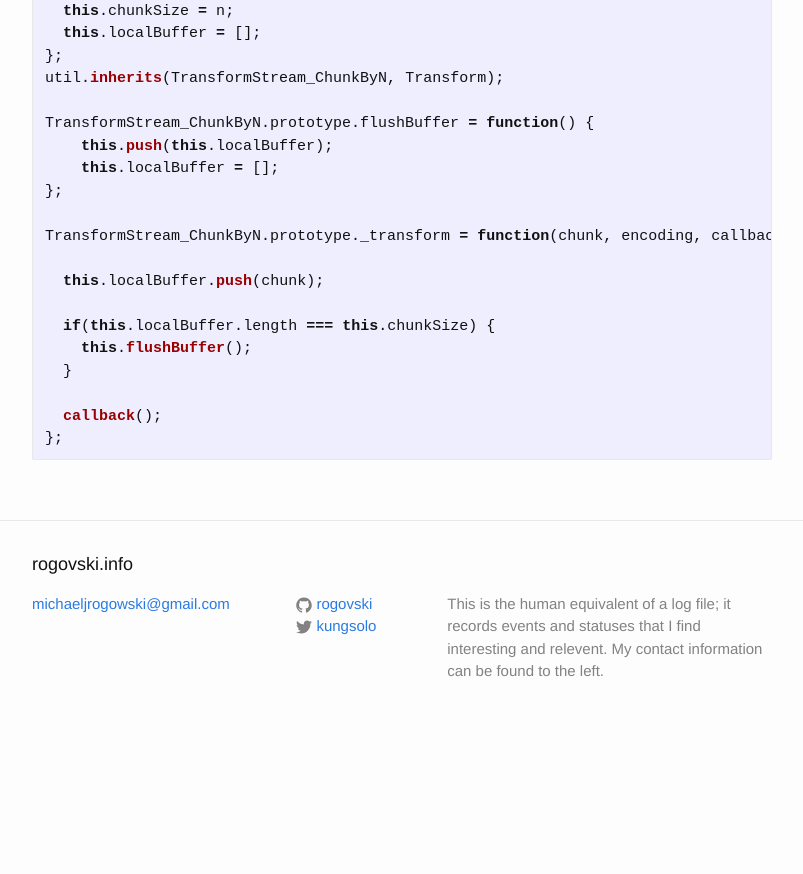
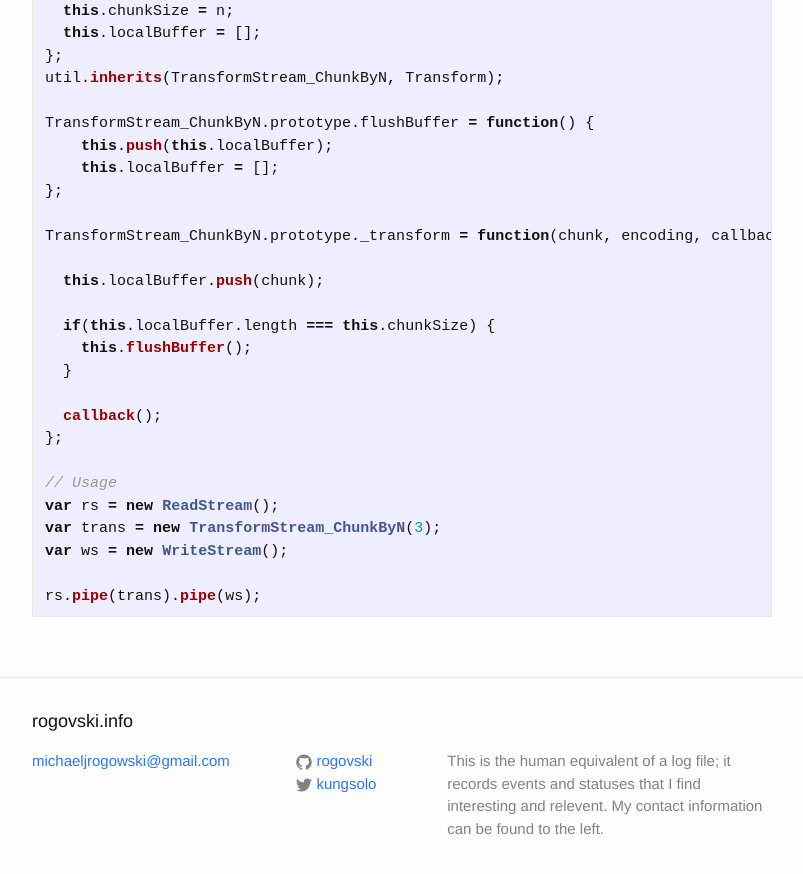
Before and after one commit to rogovski/rogovski.github.io, a Jekyll site: the page built from _posts/2016-06-01-node-streams.markdown, in a window 1280 px wide and 900 px high, scrolled down 1446 px. Shown: the top 874 px of the window, without its empty margins (238-1041 px from the left). Built offline with Jekyll 4.4.1, drawn with Linux system fonts in a browser that asks for light colours; before the commit the page ends 2189 px from its top, so only the background shows below that.

Commit message:
Update 2016-06-01-node-streams.markdown

````diff
--- a/_posts/2016-06-01-node-streams.markdown
+++ b/_posts/2016-06-01-node-streams.markdown
@@ -82,4 +82,11 @@ TransformStream_ChunkByN.prototype._transform = function(chunk, encoding, callba
 
   callback();
 };
+
+// Usage
+var rs = new ReadStream();
+var trans = new TransformStream_ChunkByN(3);
+var ws = new WriteStream();
+
+rs.pipe(trans).pipe(ws);
 ```
````
